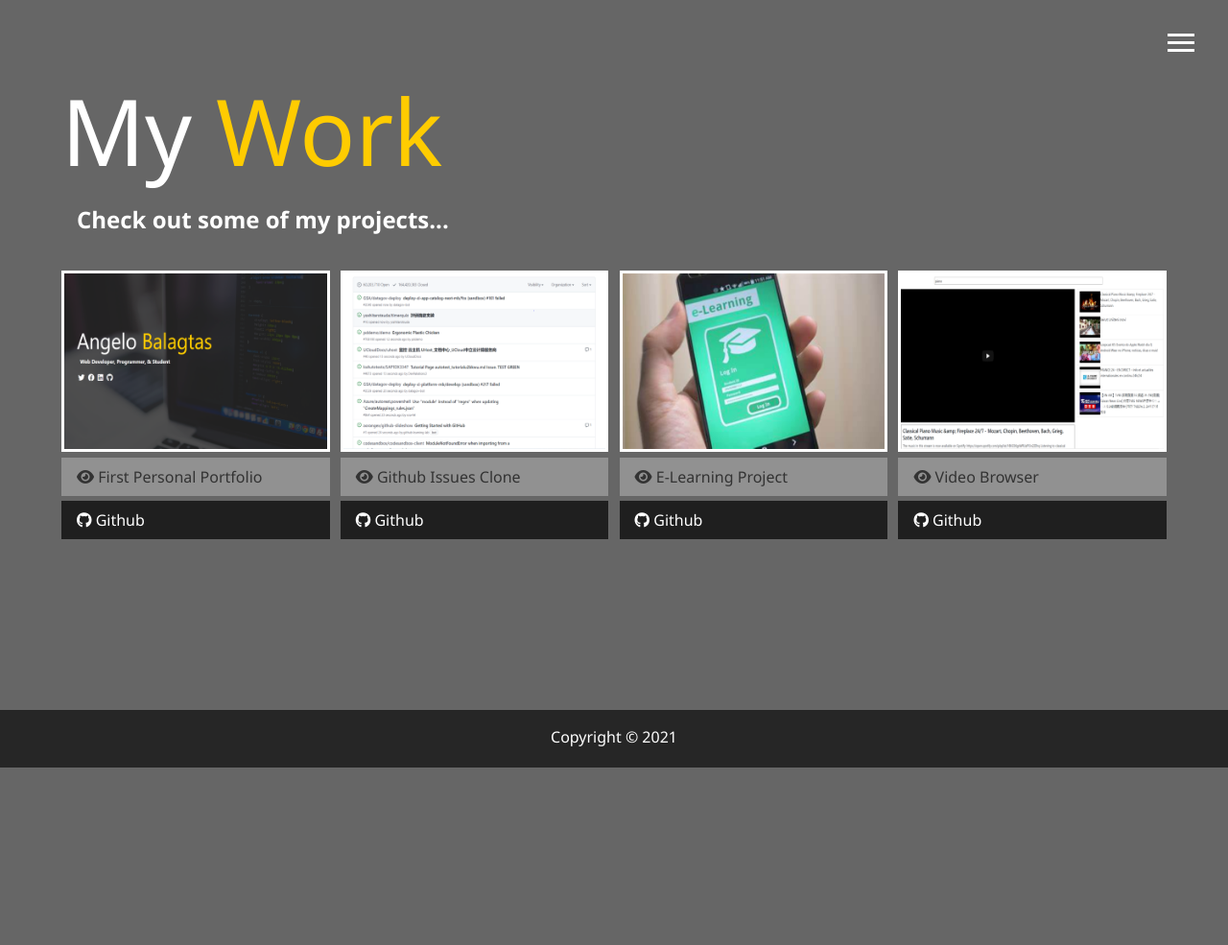
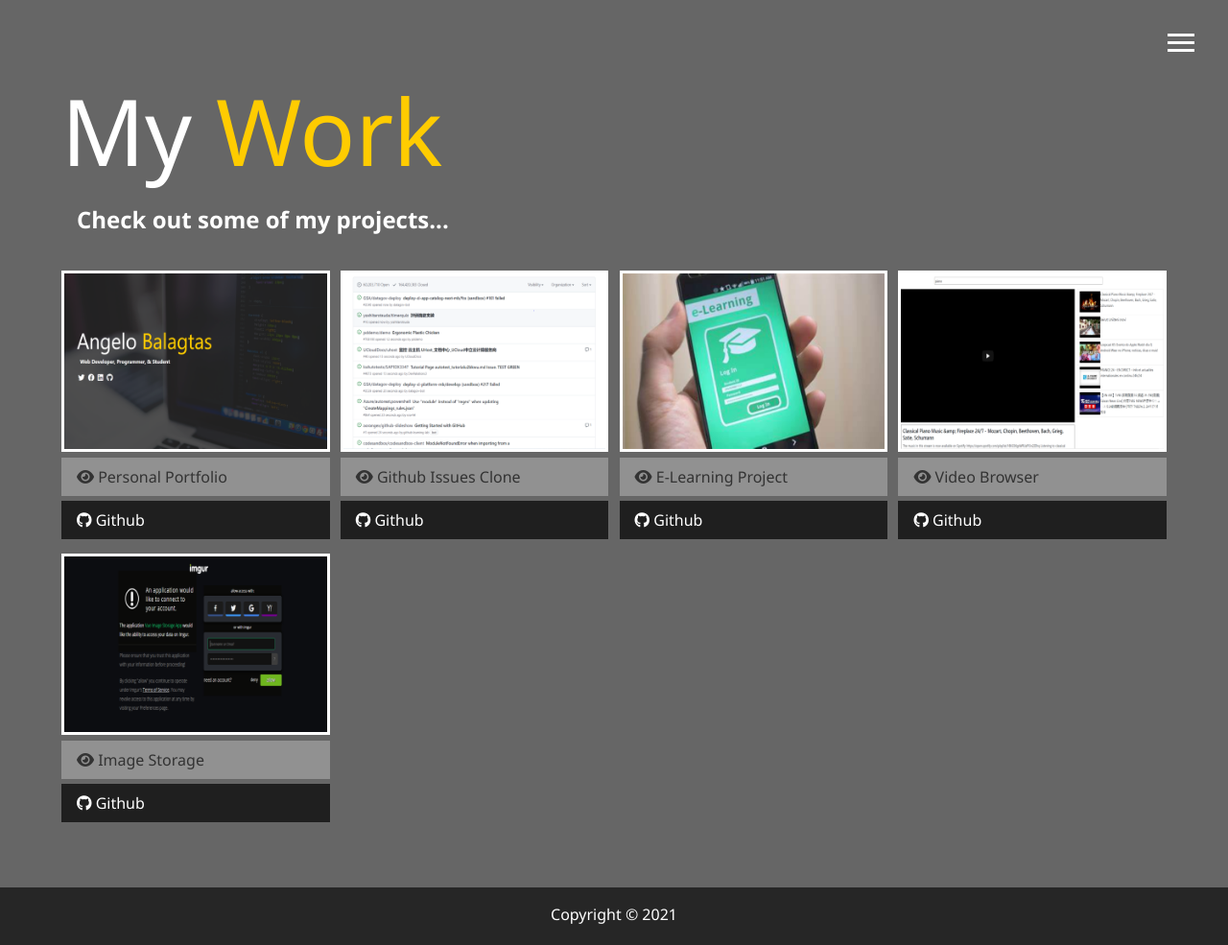
Before and after one commit to OlegAngelo/modern-portfolio, a website: page dist/work.html in a window 1280 px wide. Shown: the whole page at 96% size. Before the commit the page ends 800 px from the top, so only its background shows below. Drawn offline with Linux system fonts and the light colour scheme.

Commit message:
add new work

```diff
--- a/dist/work.html
+++ b/dist/work.html
@@ -69,7 +69,7 @@
             <img src="img/projects/portfolio.PNG" alt="Project" />
           </a>
 
-          <a href="https://portfolioangelo.netlify.app/" class="btn-light"> <i class="fas fa-eye"></i> First Personal Portfolio </a>
+          <a href="https://portfolioangelo.netlify.app/" class="btn-light"> <i class="fas fa-eye"></i> Personal Portfolio </a>
           <a href="https://github.com/OlegAngelo/portfolio" class="btn-dark"> <i class="fab fa-github"></i> Github </a>
         </div>
 
@@ -100,6 +100,14 @@
           <a href="https://github.com/OlegAngelo/video-browser-vuejs" class="btn-dark"> <i class="fab fa-github"></i> Github </a>
         </div>
 
+        <div class="item">
+          <a href="https://storeimage.netlify.app">
+            <img src="img/projects/imgstore.PNG" alt="Project" />
+          </a>
+
+          <a href="https://storeimage.netlify.app/" class="btn-light"> <i class="fas fa-eye"></i> Image Storage </a>
+          <a href="https://github.com/OlegAngelo/image-storage-vuejs" class="btn-dark"> <i class="fab fa-github"></i> Github </a>
+        </div>
       </div>
     </main>
 
```
Also changed, not shown: dist/img/projects/imgstore.png (added).
